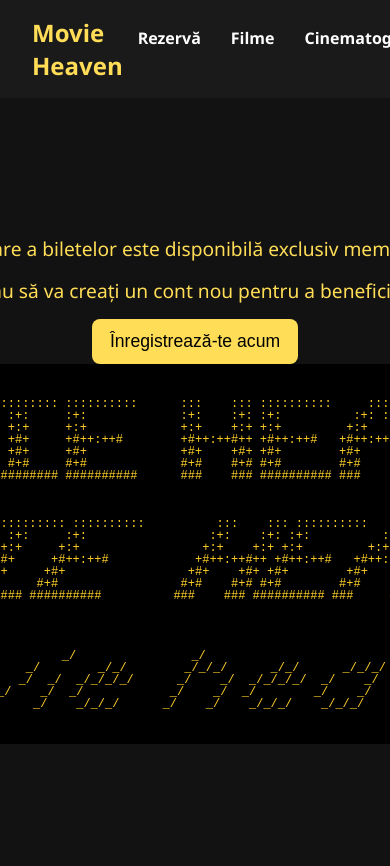
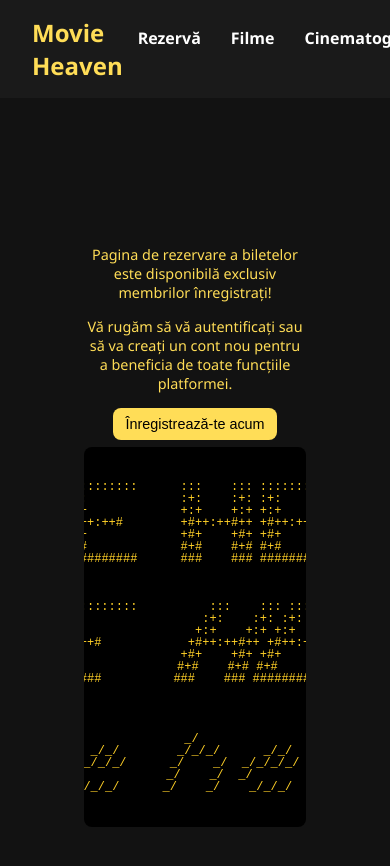
Before and after one commit to uleirbag/MovieHeaven, a Vue app in the folder frontend/movie-heaven/: page /movies/1 in a window 390 px wide. Shown: the top 866 px of the page. Built offline with nearby package versions, Linux system fonts and the light colour scheme; no server answers.

Commit message:
Code refactoring by making a separate MovieDetails vue component

```diff
--- /dev/null
+++ b/frontend/movie-heaven/src/components/MovieDetails.vue
@@ -0,0 +1,84 @@
+<template>
+    <div class="movie-details-content">
+      <div class="movie-poster-container">
+        <img :src="movie.imageUrl" alt="Poster film" class="movie-poster" />
+      </div>
+      <div class="movie-info-container">
+        <h1>{{ movie.title }}</h1>
+        <p><strong>Gen:</strong> {{ movie.genre }}</p>
+        <p><strong>Durată:</strong> {{ movie.duration }} min</p>
+        <p><strong>Rating:</strong> ⭐ {{ movie.rating }}/10</p>
+        <p><strong>Distribuitor:</strong> {{ movie.distributor }}</p>
+        <p><strong>Limba:</strong> {{ movie.language }}</p>
+        <p><strong>Actori principali:</strong> {{ movie.actors.join(", ") }}</p>
+        <p><strong>Descriere:</strong> {{ movie.description }}</p>
+
+        <button class="reserve-button">Continuă cu rezervarea</button>
+        <RouterLink to="/movies" class="back-button">Înapoi la filme</RouterLink>
+      </div>
+    </div>
+  </template>
+
+<script setup>
+  defineProps({
+    movie: Object
+  });
+</script>
+
+  <style scoped>
+  .movie-details-content {
+    display: flex;
+    justify-content: space-between;
+    align-items: center;
+    width: 100%;
+    max-width: 1200px;
+  }
+
+  .movie-poster-container {
+    flex: 0 0 auto;
+    margin-right: 30px;
+  }
+
+  .movie-poster {
+    width: 250px;
+    border-radius: 10px;
+  }
+
+  .movie-info-container {
+    flex: 1;
+    text-align: left;
+  }
+
+  .reserve-button {
+    display: inline-block;
+    margin-top: 20px;
+    padding: 12px 18px;
+    background: #ffdd57;
+    color: black;
+    font-size: 1.1rem;
+    font-weight: bold;
+    border: none;
+    border-radius: 8px;
+    cursor: pointer;
+    transition: background 0.3s;
+  }
+
+  .reserve-button:hover {
+    background: #ffd027;
+  }
+
+  .back-button {
+    display: inline-block;
+    margin-top: 15px;
+    padding: 10px 15px;
+    background: #444;
+    color: white;
+    text-decoration: none;
+    border-radius: 5px;
+    font-weight: bold;
+  }
+
+  .back-button:hover {
+    background: #666;
+  }
+</style>
--- a/frontend/movie-heaven/src/views/TicketBooking.vue
+++ b/frontend/movie-heaven/src/views/TicketBooking.vue
@@ -1,8 +1,6 @@
 <template>
-
   <div class="movie-details-container">
     <div v-if="!isAuthenticated" class="no-access">
-
       <p>Pagina de rezervare a biletelor este disponibilă exclusiv membrilor înregistrați!</p>
       <p>Vă rugăm să vă autentificați sau să va creați un cont nou pentru a beneficia de toate funcțiile platformei.</p>
       <button class="register-button" @click="goToRegister">Înregistrează-te acum</button>
@@ -17,24 +15,7 @@
     <div v-else>
       <div v-if="loading">Se încarcă detaliile filmului...</div>
       <div v-else-if="errorMessage">{{ errorMessage }}</div>
-        <div v-else class="movie-details-content">
-          <div class="movie-poster-container">
-            <img :src="movie.imageUrl" alt="Poster film" class="movie-poster" />
-          </div>
-          <div class="movie-info-container">
-            <h1>{{ movie.title }}</h1>
-            <p><strong>Gen:</strong> {{ movie.genre }}</p>
-            <p><strong>Durată:</strong> {{ movie.duration }} min</p>
-            <p><strong>Rating:</strong> ⭐ {{ movie.rating }}/10</p>
-            <p><strong>Distribuitor:</strong> {{ movie.distributor }}</p>
-            <p><strong>Limba:</strong> {{ movie.language }}</p>
-            <p><strong>Actori principali:</strong> {{ movie.actors.join(", ") }}</p>
-            <p><strong>Descriere:</strong> {{ movie.description }}</p>
-
-            <button class="reserve-button">Continuă cu rezervarea</button>
-            <RouterLink to="/movies" class="back-button">Înapoi la filme</RouterLink>
-          </div>
-        </div>
+      <MovieDetails v-else :movie="movie" />
     </div>
   </div>
 </template>
@@ -43,6 +24,7 @@
   import { ref, onMounted, computed } from "vue";
   import { useRoute, useRouter } from "vue-router";
   import { useStore } from "vuex";
+  import MovieDetails from "@/components/MovieDetails.vue"; // ✅ Importăm componenta nouă
 
   const store = useStore();
   const route = useRoute();
@@ -128,6 +110,8 @@ _/    _/    _/    _/_/        _/      _/    _/_/_/      _/    _/    _/_/_/    _/
   font-size: 1.2rem;
   color: #ffdd57;
   margin-top: 50px;
+  padding: 20px;
+  max-width: 90%;
   }
 
   .no-access p {
@@ -143,66 +127,11 @@ _/    _/    _/    _/_/        _/      _/    _/_/_/      _/    _/    _/_/_/    _/
     border-radius: 8px;
     cursor: pointer;
     transition: background-color 0.3s;
+    margin-bottom: 3%;
   }
 
   .register-button:hover {
     background-color: #ffd027;
-  }
-
-  .movie-details-content {
-    display: flex;
-    justify-content: space-between;
-    align-items: center;
-    width: 100%;
-    max-width: 1200px;
-  }
-
-  .movie-poster-container {
-    flex: 0 0 auto;
-    margin-right: 30px;
-  }
-
-  .movie-poster {
-    width: 250px;
-    border-radius: 10px;
-  }
-
-  .movie-info-container {
-    flex: 1;
-    text-align: left;
-  }
-
-  .reserve-button {
-    display: inline-block;
-    margin-top: 20px;
-    padding: 12px 18px;
-    background: #ffdd57;
-    color: black;
-    font-size: 1.1rem;
-    font-weight: bold;
-    border: none;
-    border-radius: 8px;
-    cursor: pointer;
-    transition: background 0.3s;
-  }
-
-  .reserve-button:hover {
-    background: #ffd027;
-  }
-
-  .back-button {
-    display: inline-block;
-    margin-top: 15px;
-    padding: 10px 15px;
-    background: #444;
-    color: white;
-    text-decoration: none;
-    border-radius: 5px;
-    font-weight: bold;
-  }
-
-  .back-button:hover {
-    background: #666;
   }
 
   .ascii-container {
@@ -228,4 +157,27 @@ _/    _/    _/    _/_/        _/      _/    _/_/_/      _/    _/    _/_/_/    _/
     overflow: hidden;
   }
 
+  @media (max-width: 768px) {
+  .no-access {
+    font-size: 1rem;
+    padding: 10px;
+  }
+
+  .register-button {
+    font-size: 1rem;
+    padding: 10px 15px;
+    max-width: 100%;
+  }
+}
+
+@media (max-width: 480px) {
+  .no-access {
+    font-size: 0.9rem;
+  }
+
+  .register-button {
+    font-size: 0.9rem;
+    padding: 8px 12px;
+  }
+}
 </style>
```
Lines whose indentation alone changed are shown as unchanged.
